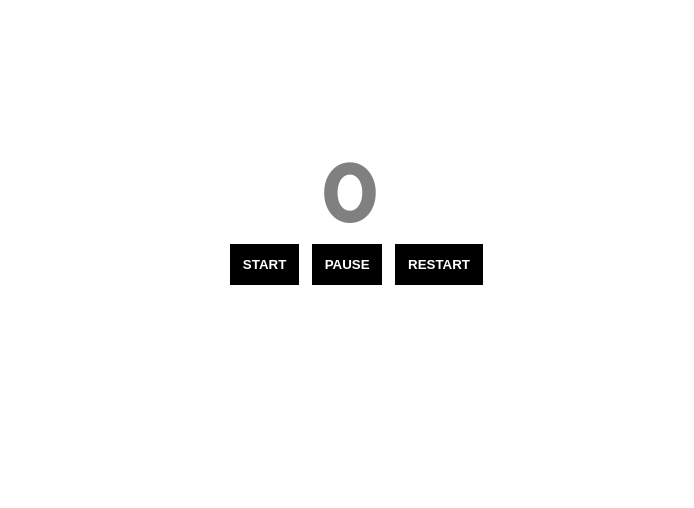
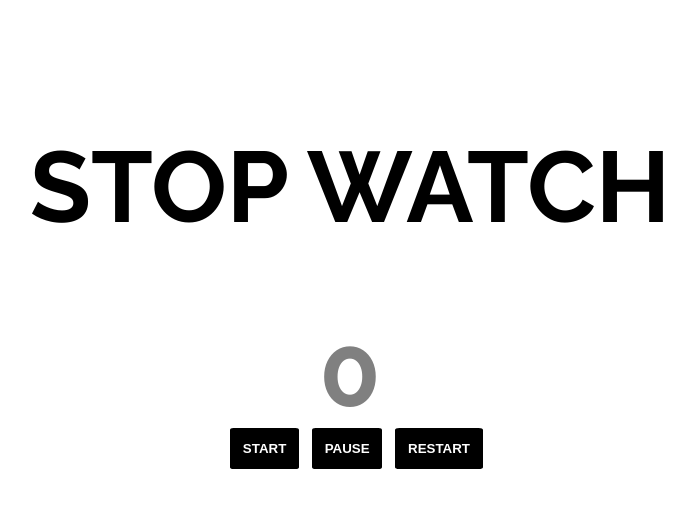
Before and after one commit to DaquanJ/stop_watch, a React (Create React App) app: page / in a window 1280 px wide. Shown: the top 508 px of the page, without its empty margins (290-984 px from the left). Built offline with nearby package versions, Linux system fonts and the light colour scheme.

Commit message:
adding title

```diff
--- a/src/App.css
+++ b/src/App.css
@@ -1,6 +1,13 @@
 .App {
   text-align: center;
   margin-top: 10%;
+
+}
+
+#title {
+  font-family: 'Raleway', sans-serif;
+  font-size: 100px;
+  font-weight: bold;
 }
 
 #count {
@@ -14,6 +21,7 @@
   padding: 1%;
   margin-left: 1%;
   border: none;
+  border-radius: 5%;
   font-weight: bold;
   background-color: black;
   color: white;
--- a/src/components/watch.jsx
+++ b/src/components/watch.jsx
@@ -29,6 +29,8 @@ class Watch extends Component {
         const {count} = this.state;
         return (
             <div className='watch' >
+            <h1 id='title' > STOP WATCH  </h1>
+            <p></p>
             <h1 id='count' > {count} </h1>
             <div className='buttons'>
             <button onClick={this.handleStart} > START </button>
```
